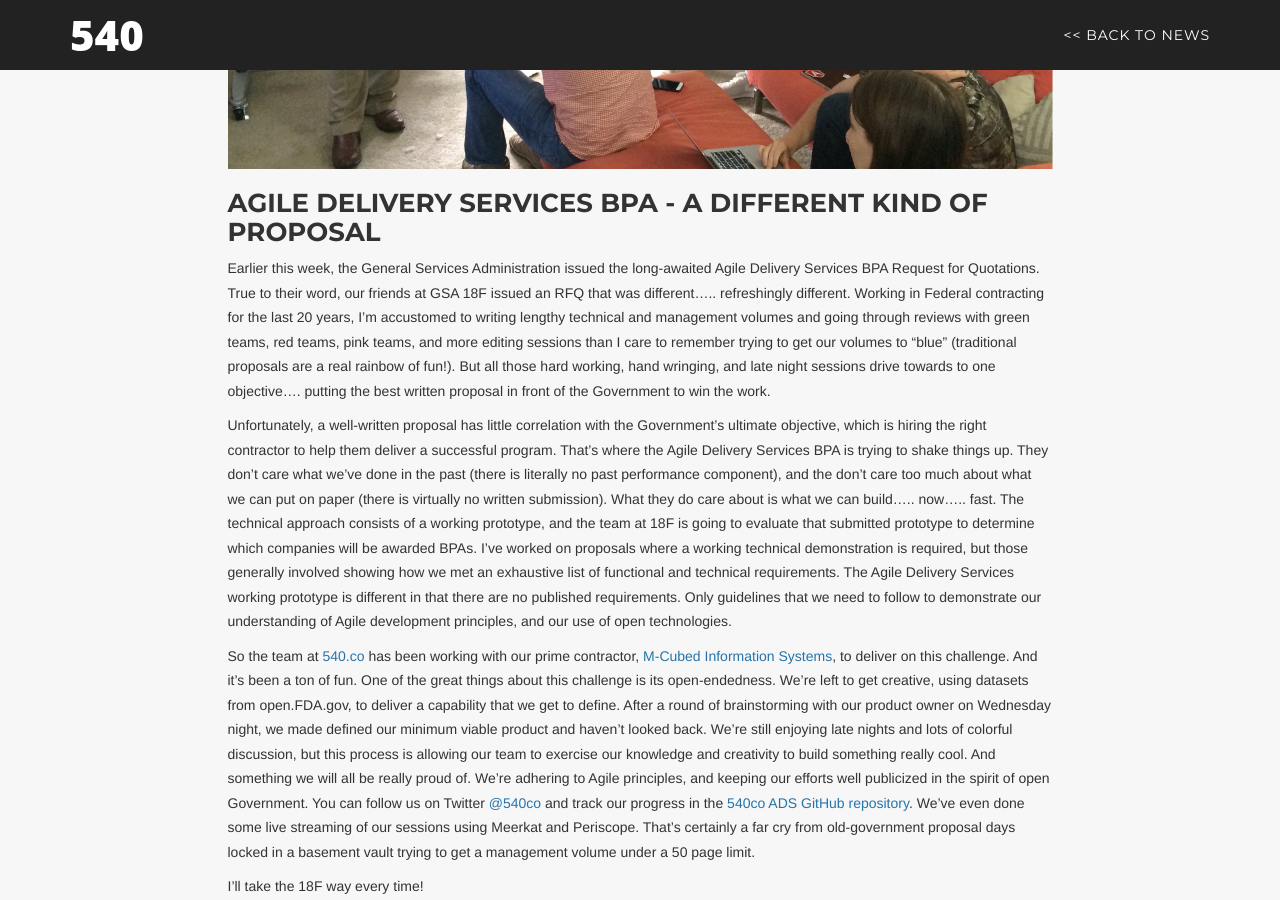
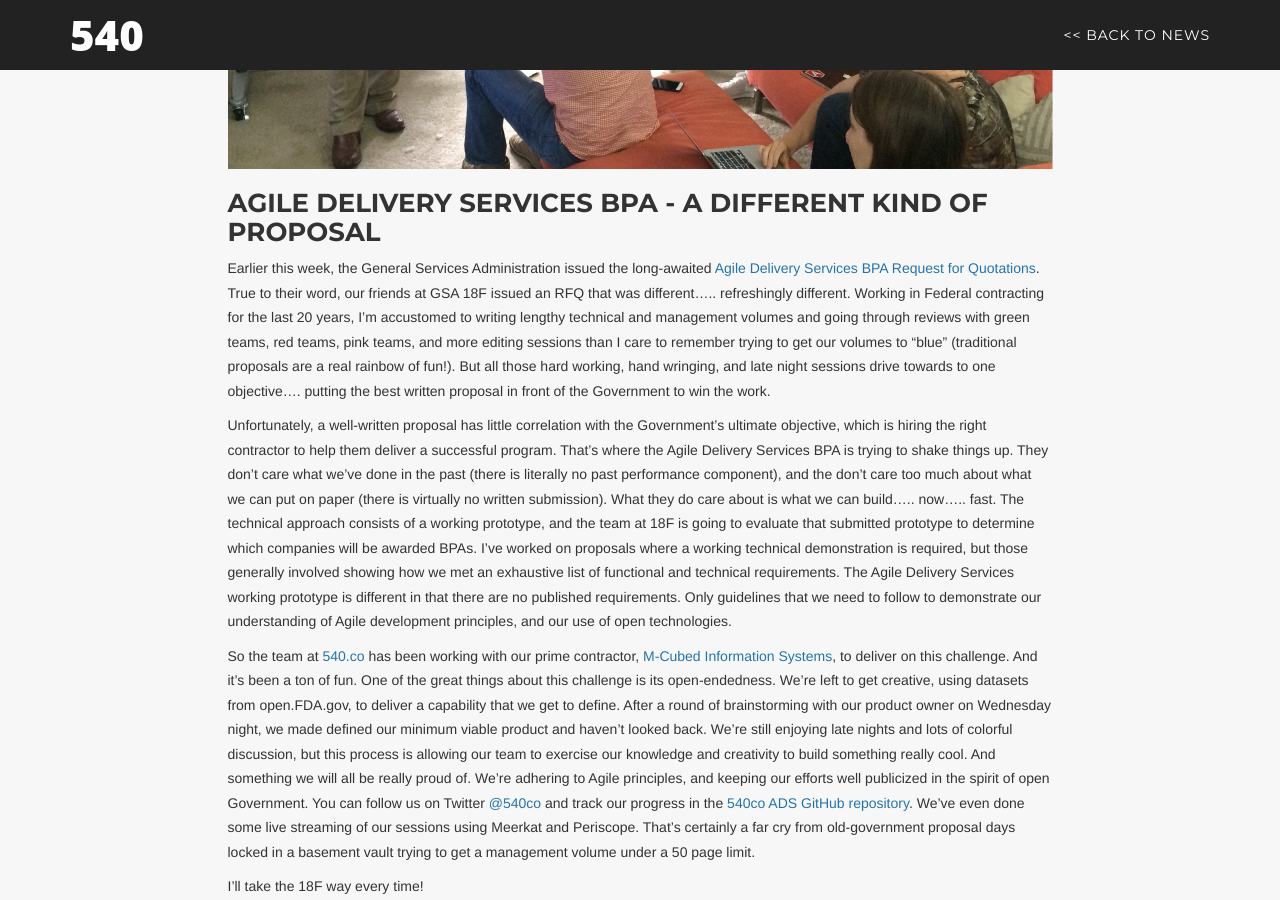
Before and after one commit to 540co/540co.github.io, a Jekyll site: the page built from _posts/2015-06-20-ads.md, in a window 1280 px wide and 900 px high, scrolled down 570 px. Built offline with Jekyll 4.4.1, drawn with Linux system fonts in a browser that asks for light colours; some web fonts are replaced; comment, search, counter and statistics services are not loaded.

```diff
--- a/_posts/2015-06-20-ads.md
+++ b/_posts/2015-06-20-ads.md
@@ -4,14 +4,14 @@ title:  "Agile Delivery Services BPA - A Different Kind of Proposal"
 date:   2015-06-20 16:26:15
 author: Chris Bock
 author_image: chris.jpg
-excerpt: "Earlier this week, the General Services Administration issued the long-awaited [Agile Delivery Services BPA Request for Quotations](https://18f.gsa.gov/2015/06/15/agile-bpa-is-here/).  True to their word, our friends at GSA 18F issued an RFQ that was different….. refreshingly different."
+excerpt: "Earlier this week, the General Services Administration issued the long-awaited Agile Delivery Services BPA Request for Quotations.  True to their word, our friends at GSA 18F issued an RFQ that was different….. refreshingly different."
 ---
 
 ![HEADER IMAGE](/assets/blog/ads-blog/ADS_Team.jpg)
 
 ###Agile Delivery Services BPA - A Different Kind of Proposal
 
-Earlier this week, the General Services Administration issued the long-awaited Agile Delivery Services BPA Request for Quotations.  True to their word, our friends at GSA 18F issued an RFQ that was different….. refreshingly different.  Working in Federal contracting for the last 20 years, I’m accustomed to writing lengthy technical and management volumes and going through reviews with green teams, red teams, pink teams, and more editing sessions than I care to remember trying to get our volumes to “blue” (traditional proposals are a real rainbow of fun!).  But all those hard working, hand wringing, and late night sessions drive towards to one objective…. putting the best written proposal in front of the Government to win the work.
+Earlier this week, the General Services Administration issued the long-awaited [Agile Delivery Services BPA Request for Quotations]((https://18f.gsa.gov/2015/06/15/agile-bpa-is-here/)).  True to their word, our friends at GSA 18F issued an RFQ that was different….. refreshingly different.  Working in Federal contracting for the last 20 years, I’m accustomed to writing lengthy technical and management volumes and going through reviews with green teams, red teams, pink teams, and more editing sessions than I care to remember trying to get our volumes to “blue” (traditional proposals are a real rainbow of fun!).  But all those hard working, hand wringing, and late night sessions drive towards to one objective…. putting the best written proposal in front of the Government to win the work.
 
 Unfortunately, a well-written proposal has little correlation with the Government’s ultimate objective, which is hiring the right contractor to help them deliver a successful program.  That’s where the Agile Delivery Services BPA is trying to shake things up.  They don’t care what we’ve done in the past (there is literally no past performance component), and the don’t care too much about what we can put on paper (there is virtually no written submission).  What they do care about is what we can build….. now….. fast.  The technical approach consists of a working prototype, and the team at 18F is going to evaluate that submitted prototype to determine which companies will be awarded BPAs.  I’ve worked on proposals where a working technical demonstration is required, but those generally involved showing how we met an exhaustive list of functional and technical requirements.  The Agile Delivery Services working prototype is different in that there are no published requirements.  Only guidelines that we need to follow to demonstrate our understanding of Agile development principles, and our use of open technologies.
 
```
